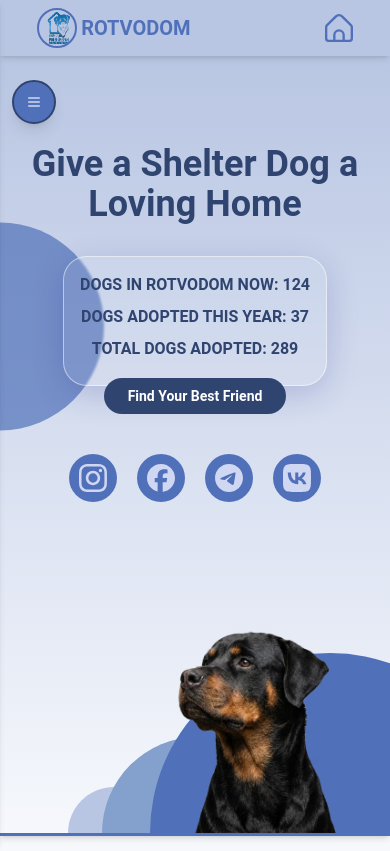
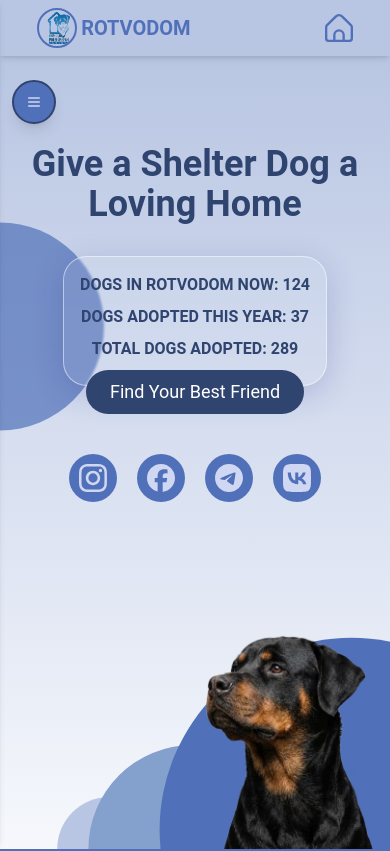
Before and after one commit to bavayra/dog-shelter, a React (Vite) app: page / in a window 390 px wide. Shown: the top 851 px of the page. Built offline with nearby package versions, Linux system fonts and the light colour scheme; a web font is replaced by a local one.

Commit message:
style/refactor(hero-360): increased sizes of the dog's image and decor circles. Positioned them correctly with translate. Corrected margins. Redid xs sizing for the large primary button variant. Corrected paddings

```diff
--- a/src/App.tsx
+++ b/src/App.tsx
@@ -24,7 +24,7 @@ function App() {
         <main className="flex-1">
           <section
             id="hero"
-            className="from-primary-200 section-5xl-h-mid to-primary-50 border-primary-500 xs:min-h-[calc(100vh-4rem)] tablet-sm:min-h-[calc(100vh-4rem)] relative flex min-h-[calc(100vh-2rem)] flex-col overflow-hidden border-b-3 bg-linear-to-b px-4 pt-6 pb-6 shadow-md min-[425px]:min-h-[calc(100vh-5rem)] md:min-h-[calc(100vh-4rem)] md:pt-10 md:pb-10 lg:min-h-[calc(100vh-72px)] xl:h-[calc(100vh-10rem)]"
+            className="from-primary-200 section-5xl-h-mid to-primary-50 border-primary-500 xs:min-h-[calc(100vh-3rem)] tablet-sm:min-h-[calc(100vh-4rem)] relative flex min-h-[calc(100vh-2rem)] flex-col overflow-hidden border-b-3 bg-linear-to-b px-4 pt-6 pb-6 shadow-md min-[425px]:min-h-[calc(100vh-5rem)] md:min-h-[calc(100vh-4rem)] md:pt-10 md:pb-10 lg:min-h-[calc(100vh-72px)] xl:h-[calc(100vh-10rem)]"
           >
             <h2 className="text-primary-700 xs:text-4xl mt-5xl-mid text-5xl-h-mid text-5xl-h-tall 5xl:mt-16 xs:mt-16 tablet-sm:px-4 tablet-sm:mt-26 tablet-lg:pt-6 tablet-lg:text-7xl 4xl:text-8xl relative z-10 mx-auto mt-10 w-full text-center text-3xl font-semibold sm:text-5xl md:mt-10 md:text-6xl lg:mt-2 xl:mt-0 2xl:mt-4">
               Give a Shelter Dog a Loving Home
@@ -56,10 +56,10 @@ function App() {
               </p>
             </div>
 
-            <div className="4xl:-mt-6 -mt-2 flex justify-center">
+            <div className="4xl:-mt-6 -mt-4 flex justify-center">
               <Button
                 variant="primary"
-                size="medium"
+                size="large"
                 className="4xl:py-4 4xl:px-10 z-10 transition-transform hover:scale-105"
                 onClick={() =>
                   document
@@ -96,7 +96,7 @@ function App() {
             <div>
               <DecorativeCircle
                 size={72}
-                xsSize={90}
+                xsSize={96}
                 smSize={68}
                 tabletSmSize={94}
                 mdSize={92}
@@ -109,11 +109,11 @@ function App() {
                 bottom="0"
                 right="0"
                 zIndex={2}
-                className="tablet-sm:translate-x-[20%] 5xl:-mr-12 tablet-sm:translate-y-1/4 translate-x-1/3 translate-y-1/2 min-[425px]:translate-x-1/5 min-[425px]:translate-y-1/3 md:-mb-6 lg:bottom-32"
+                className="tablet-sm:translate-x-[20%] 5xl:-mr-12 tablet-sm:translate-y-1/4 translate-x-[40%] translate-y-[45%] min-[425px]:translate-x-1/5 min-[425px]:translate-y-1/3 md:-mb-6 lg:bottom-32"
               />
               <DecorativeCircle
                 size={42}
-                xsSize={48}
+                xsSize={52}
                 smSize={44}
                 tabletSmSize={64}
                 xl2Size={76}
@@ -124,11 +124,11 @@ function App() {
                 bottom="0"
                 right="0"
                 zIndex={1}
-                className="tablet-sm:-translate-x-[50%] 5xl:-mr-12 tablet-sm:translate-y-[35%] -translate-x-1/2 translate-y-1/2 min-[425px]:-translate-x-[60%] min-[425px]:translate-y-[40%] lg:bottom-22 2xl:-mr-2"
+                className="tablet-sm:-translate-x-[50%] 5xl:-mr-12 tablet-sm:translate-y-[35%] -translate-x-[45%] translate-y-1/2 min-[425px]:-translate-x-[60%] min-[425px]:translate-y-[40%] lg:bottom-22 2xl:-mr-2"
               />
               <DecorativeCircle
                 size={20}
-                xsSize={23}
+                xsSize={26}
                 smSize={28}
                 tabletSmSize={32}
                 mdSize={40}
@@ -141,12 +141,12 @@ function App() {
                 bottom="0"
                 right="0"
                 zIndex={0}
-                className="tablet-sm:-translate-x-[240%] tablet-sm:translate-y-[35%] 5xl:-mr-30 -translate-x-[250%] translate-y-1/2 min-[425px]:-translate-x-[200%] min-[425px]:translate-y-1/2 md:-translate-x-[180%] lg:-mr-12"
+                className="tablet-sm:-translate-x-[240%] tablet-sm:translate-y-[35%] 5xl:-mr-30 -translate-x-[220%] translate-y-1/2 min-[425px]:-translate-x-[200%] min-[425px]:translate-y-1/2 md:-translate-x-[180%] lg:-mr-12"
               />
             </div>
             <img
               src={RottweilerImage}
-              className="xs:h-68 xs:w-68 5xl:h-176 image-5xl-mid tablet-sm:w-96 tablet-sm:h-96 4xl:h-130 4xl:w-130 absolute right-0 bottom-0 z-3 h-54 w-54 object-contain sm:h-70 sm:w-70 md:h-90 md:w-90 2xl:h-110 2xl:w-110"
+              className="xs:h-72 xs:w-72 xs:-mr-10 5xl:h-176 image-5xl-mid tablet-sm:w-96 tablet-sm:h-96 4xl:h-130 4xl:w-130 absolute right-0 bottom-0 z-3 h-54 w-54 object-contain sm:h-70 sm:w-70 md:h-90 md:w-90 2xl:h-110 2xl:w-110"
               alt="Rottweiler Dog Illustration"
               aria-hidden="true"
             />
--- a/src/components/Button.tsx
+++ b/src/components/Button.tsx
@@ -26,7 +26,7 @@ const Button = ({
     'font-semibold rounded-full transform transition-all duration-200 px-6 focus:outline-none focus:ring-2 focus:ring-offset-2 disabled:opacity-50 disabled:cursor-not-allowed';
   const variantStyles: Record<ButtonVariant, string> = {
     primary:
-      'bg-primary-700 text-white text-xs py-2 4xl:text-3xl hover:bg-primary-900 md:text-lg tablet-lg:text-2xl hover:scale-105 md:font-normal xs:text-lg focus:ring-primary-500 active:bg-primary-800',
+      'bg-primary-700 text-white text-xs py-2 4xl:text-3xl hover:bg-primary-900 md:text-lg tablet-lg:text-2xl hover:scale-105 md:font-normal focus:ring-primary-500 active:bg-primary-800',
     secondary:
       'bg-primary-200 text-primary-700 hover:bg-primary-300 md:border-2 md:border-primary-700 hover:scale-105 xs:text-lg md:text-sm md:bg-primary-300 md:px-6 focus:ring-gray-500 active:bg-gray-800',
     outline:
@@ -39,7 +39,7 @@ const Button = ({
     small: 'px-3 py-1.5 text-sm 4xl:text-xl 5xl:text-3xl',
     medium:
       'px-4 py-2 text-base xs:text-sm sm:text-lg sm:px-6 sm:py-2 tablet-lg:text-lg 4xl:text-2xl',
-    large: 'px-5 py-3 text-lg 4xl:text-4xl',
+    large: 'px-4 py-1 text-lg 4xl:text-4xl xs:text-lg xs:font-normal',
   };
   return (
     <button
```
